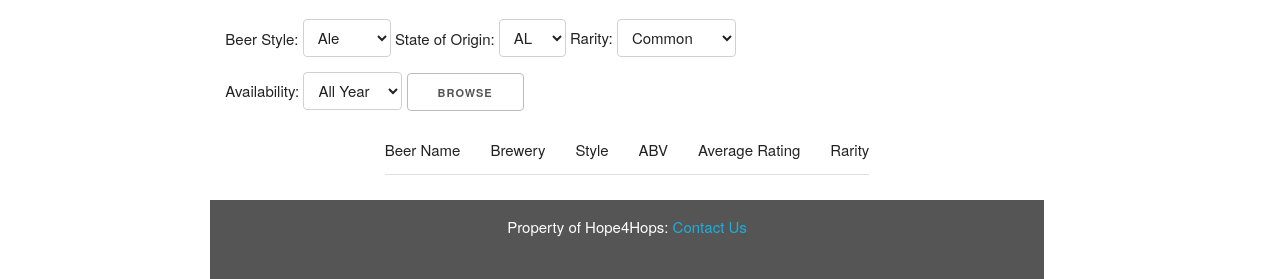
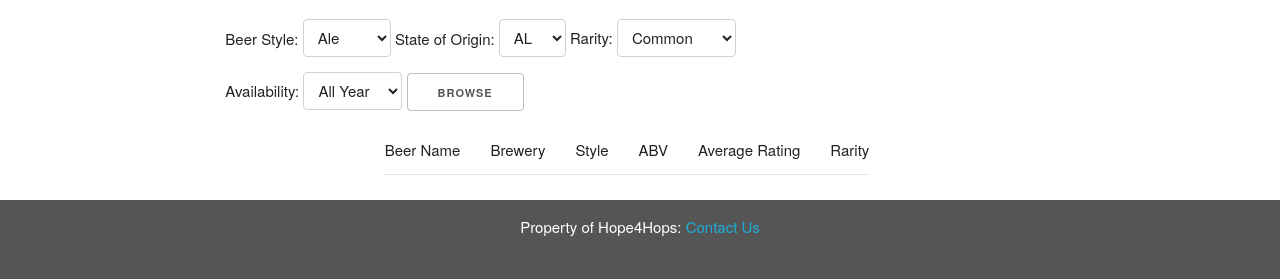
Before and after one commit to mrahman013/Hope4Hops-web-applcation, a Flask app: page / in a window 1280 px wide. Shown: the part 810-1089 px from the top of the page. Run offline with Flask 2, Linux system fonts and the light colour scheme; data that the repository does not hold is empty; some libraries are stand-ins or nearby versions; some web fonts are replaced.

Commit message:
Footer now always stays at the bottom of the page. Fix footer at home page

```diff
--- a/hopsapp/static/css/base.css
+++ b/hopsapp/static/css/base.css
@@ -3,6 +3,9 @@ footer {
   background-color: #555;
   color: white;
   padding: 15px;
+  position: relative;
+  width: 100%;
+  bottom: 0;
 }
 
 /* Set gray background color and 100% height */
--- a/hopsapp/templates/base.html
+++ b/hopsapp/templates/base.html
@@ -59,7 +59,9 @@
 
     {% block body %}{% endblock %}
 <!-- Footer margin -250px left and right to expand -->
-<div class="row">
+</div>
+</div>
+<div>
   <footer class="container-fluid text-center">
       <p>Property of Hope4Hops: <a href="/contact">Contact Us</a></p>
     </footer>
```
